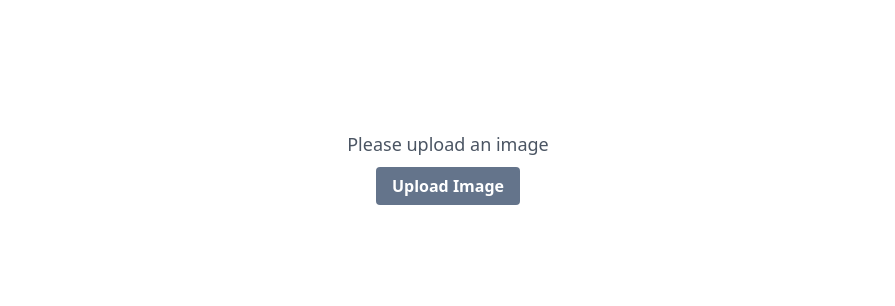
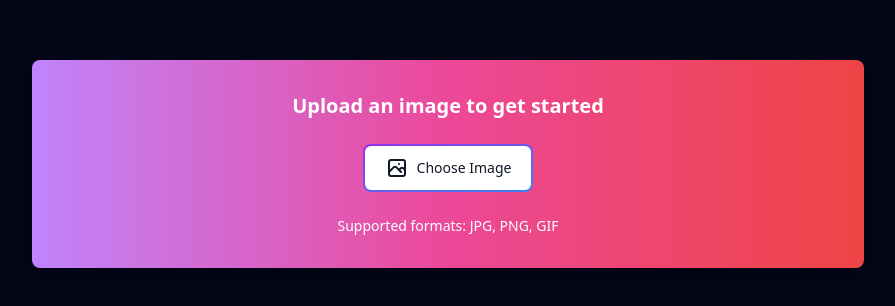
Before and after one commit to ornabmomin/skin-tone-decider, a React (Vite) app: page / in a window 1280 px wide. Shown: the part 236-542 px from the top of the page, without its empty margins (192-1087 px from the left). Built offline with nearby package versions, Linux system fonts and the light colour scheme.

Commit message:
Add styling

```diff
--- a/src/components/SkinToneSelector.jsx
+++ b/src/components/SkinToneSelector.jsx
@@ -95,16 +95,36 @@ const SkinToneSelector = () => {
   };
 
   return (
-    <div className="flex flex-col justify-center items-center min-h-screen">
+    <div className="flex flex-col justify-center items-center min-h-screen bg-slate-950">
       <div className="w-full max-w-4xl p-4 md:p-8">
         {!imageUploaded && (
-          <div className="text-center">
-            <p className="text-gray-600 text-lg mb-4">Please upload an image</p>
+          <div className="text-center p-8 bg-gradient-to-r from-purple-400 via-pink-500 to-red-500 rounded-lg shadow-lg">
+            <p className="text-white text-xl mb-6 font-semibold">
+              Upload an image to get started
+            </p>
             <label
               htmlFor="fileInput"
-              className="bg-slate-500 hover:bg-slate-700 text-white font-bold py-2 px-4 rounded cursor-pointer"
+              className="group relative inline-flex items-center justify-center p-0.5 mb-2 overflow-hidden text-sm font-medium text-gray-900 rounded-lg group bg-gradient-to-br from-purple-600 to-blue-500 hover:text-white dark:text-white focus:ring-4 focus:outline-none focus:ring-blue-300 dark:focus:ring-blue-800 cursor-pointer"
             >
-              Upload Image
+              <span className="relative px-5 py-2.5 transition-all ease-in duration-75 bg-white dark:bg-gray-900 rounded-md group-hover:bg-opacity-0">
+                <span className="flex items-center">
+                  <svg
+                    className="w-6 h-6 mr-2"
+                    fill="none"
+                    stroke="currentColor"
+                    viewBox="0 0 24 24"
+                    xmlns="http://www.w3.org/2000/svg"
+                  >
+                    <path
+                      strokeLinecap="round"
+                      strokeLinejoin="round"
+                      strokeWidth="2"
+                      d="M4 16l4.586-4.586a2 2 0 012.828 0L16 16m-2-2l1.586-1.586a2 2 0 012.828 0L20 14m-6-6h.01M6 20h12a2 2 0 002-2V6a2 2 0 00-2-2H6a2 2 0 00-2 2v12a2 2 0 002 2z"
+                    ></path>
+                  </svg>
+                  Choose Image
+                </span>
+              </span>
             </label>
             <input
               id="fileInput"
@@ -114,19 +134,42 @@ const SkinToneSelector = () => {
               onChange={handleImageUpload}
               className="hidden"
             />
+            <p className="text-white text-sm mt-4">
+              Supported formats: JPG, PNG, GIF
+            </p>
           </div>
         )}
         {imageUploaded && (
-          <div className="flex flex-col items-center">
+          <div className="flex flex-col items-center max-h-svh">
             <canvas
               ref={canvasRef}
               onClick={handleCanvasClick}
-              className="border border-gray-300 rounded-md mb-4"
+              className="rounded-xl mb-4"
             ></canvas>
-            <div className="text-center">
-              <p className="text-gray-600">Selected Color: {selectedColor}</p>
-              <p className="text-gray-600 text-2xl">Suggested Emoji:</p>
-              <p className="text-gray-600 text-4xl">{emoji}</p>
+            <div className="text-center bg-gray-300 p-6 rounded-lg shadow-md w-80 h-48 flex flex-col justify-center">
+              {emoji === "" ? (
+                <p className="text-gray-600 text-2xl">
+                  Click on the picture to sample a skin tone.
+                </p>
+              ) : (
+                <>
+                  <p className="text-gray-600 mb-2">
+                    Selected Color: {selectedColor}
+                  </p>
+                  <p className="text-gray-600 text-2xl mb-2">
+                    Suggested Emoji:
+                  </p>
+                  <p
+                    className={`text-gray-600 ${
+                      emoji === "No skin tone detected"
+                        ? "text-2xl"
+                        : "text-3xl"
+                    }`}
+                  >
+                    {emoji}
+                  </p>
+                </>
+              )}
             </div>
           </div>
         )}
```
